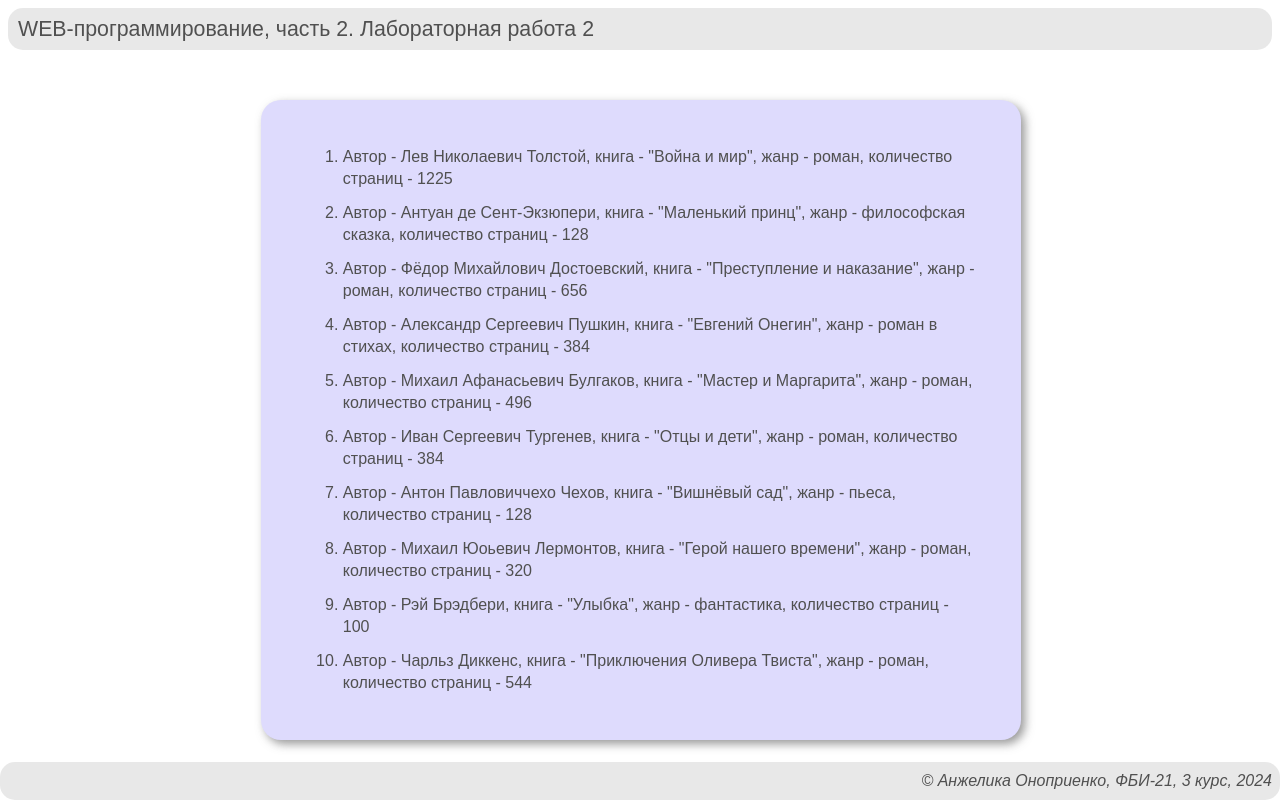
After one commit to Anjelaaaaa/web-programming-labs, a Flask app: page /lab2/books in a window 1280 px wide. The commit adds this page. Run offline with Flask 3, Linux system fonts and the light colour scheme.

Commit message:
Книги

```diff
--- a/app.py
+++ b/app.py
@@ -702,3 +702,19 @@ def calc1():
 @app.route("/lab2/calc/<int:a>")
 def calc2(a):
     return redirect(f"/lab2/calc/{a}/1")
+
+@app.route("/lab2/books")
+def books():
+    books = [
+        {'author':'Лев Николаевич Толстой', 'title':'"Война и мир"' , 'genre':'роман', 'pages':1225},
+        {'author':'Антуан де Сент-Экзюпери', 'title':'"Маленький принц"', 'genre':'философская сказка', 'pages':128},
+        {'author':'Фёдор Михайлович Достоевский', 'title':'"Преступление и наказание"', 'genre':'роман', 'pages':656},
+        {'author':'Александр Сергеевич Пушкин', 'title':'"Евгений Онегин"', 'genre':'роман в стихах', 'pages':384},
+        {'author':'Михаил Афанасьевич Булгаков', 'title':'"Мастер и Маргарита"', 'genre':'роман', 'pages':496},
+        {'author':'Иван Сергеевич Тургенев', 'title':'"Отцы и дети"', 'genre':'роман', 'pages':384},
+        {'author':'Антон Павловиччехо Чехов', 'title':'"Вишнёвый сад"', 'genre':'пьеса', 'pages':128},
+        {'author':'Михаил Юоьевич Лермонтов', 'title':'"Герой нашего времени"', 'genre':'роман', 'pages':320},
+        {'author':'Рэй Брэдбери', 'title':'"Улыбка"', 'genre':'фантастика', 'pages':100},
+        {'author':'Чарльз Диккенс', 'title':'"Приключения Оливера Твиста"', 'genre':'роман', 'pages':544}
+    ]
+    return render_template('books.html', books=books)
--- a/static/main.css
+++ b/static/main.css
@@ -248,3 +248,14 @@ div.phrase {
     border-radius: 20px;
     box-shadow: 4px 4px 10px rgba(75, 75, 75, 0.568);
 }
+.books {
+    background-color: rgb(222, 219, 253);
+    width: 700px;
+    border-radius: 20px;
+    margin: 30px auto;
+    padding: 30px;
+    box-shadow: 4px 4px 10px rgba(75, 75, 75, 0.568);
+}
+.book {
+    margin: 12px;
+}
--- /dev/null
+++ b/templates/books.html
@@ -0,0 +1,15 @@
+{% extends "base.html" %}
+
+{# номер лабораторной работы: #}
+{% block lab %}  Лабораторная работа 2 {% endblock %}
+
+{# основной контент: #}
+{% block main %}
+    <div class="books">
+        <ol>
+            {% for book in books %}
+            <li class="book">Автор - {{ book.author }}, книга - {{ book.title }}, жанр - {{ book.genre }}, количество страниц - {{ book.pages }}</li>
+            {% endfor %}
+        </ol>
+    </div>
+{% endblock %}
--- a/templates/flower.html
+++ b/templates/flower.html
@@ -1,9 +1,11 @@
 <!DOCTYPE html>
-<html>
+<html lang="en">
     <head>
+        <meta charset="UTF-8">
+        <meta name="viewport" content="width=device-width, initial-scale=1.0">
         <title>Цветы</title>
+        <link rel="stylesheet" href="{{ url_for('static', filename='main.css') }}">
     </head>
-    <link rel="stylesheet" href="{{ url_for('static', filename='main.css') }}">
     <body>
         <div class="list flowers">
             <h1 class="newflower">Всего цветов: {{ flower_list|length }}</h1>
```
Also changed, not shown: templates/calc.html (+11 -8 lines).
